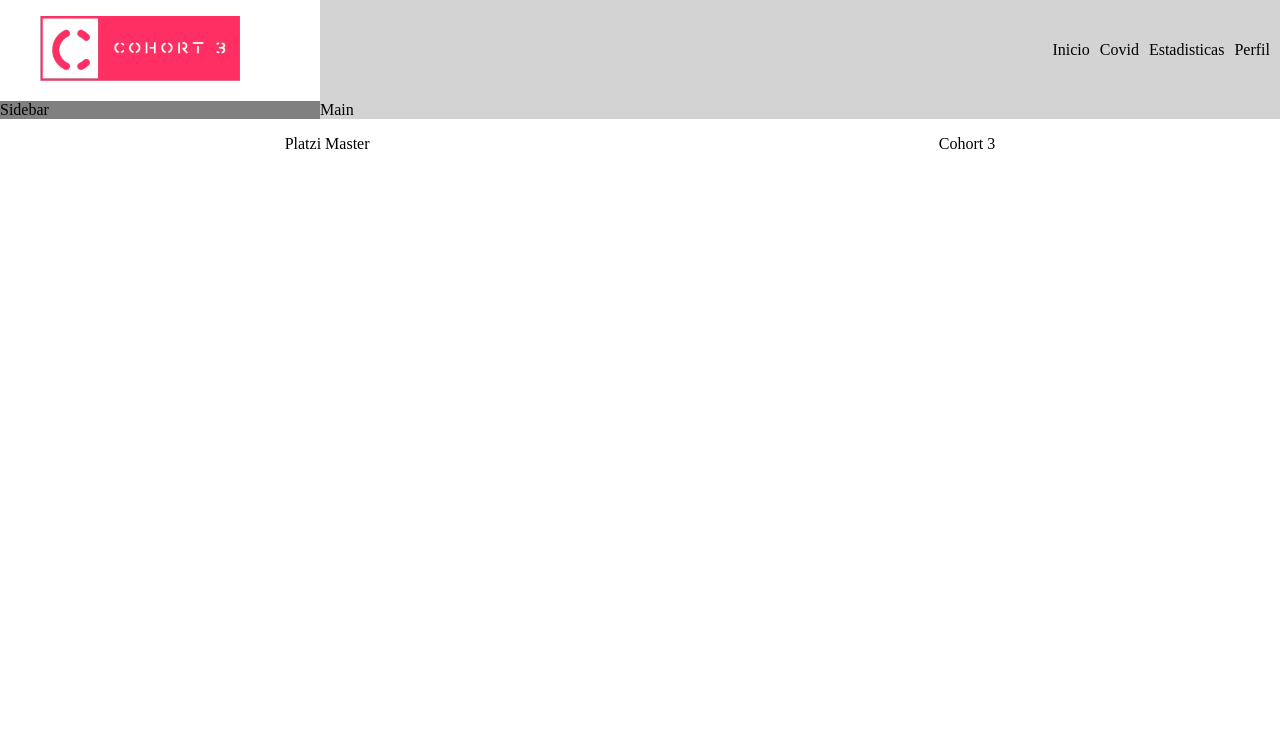
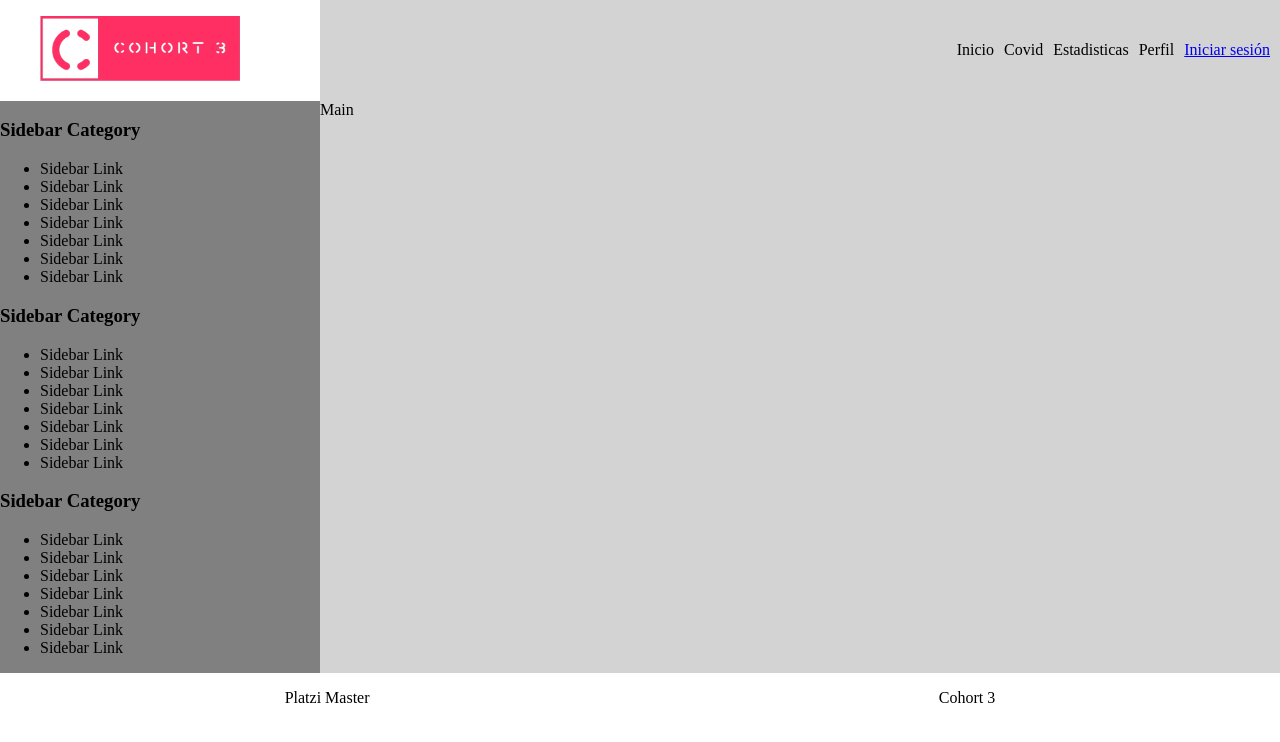
Before and after one commit to adcastiblanco/project-c3-covid, a React app: page / in a window 1280 px wide. Shown: the top 742 px of the page. Built offline with nearby package versions, Linux system fonts and the light colour scheme.

Commit message:
Adición de contenido de simulacion

```diff
--- a/src/components/Header.jsx
+++ b/src/components/Header.jsx
@@ -1,4 +1,5 @@
 import React from 'react'
+import {Link} from 'react-router-dom'
 
 import '../assets/styles/components/Header.scss'
 
@@ -15,6 +16,9 @@ const Header = () => (
                     <li className="header-menu__item">Covid</li>
                     <li className="header-menu__item">Estadisticas</li>
                     <li className="header-menu__item">Perfil</li>
+                    <li className="header-menu__item">
+                        <Link to="/login">Iniciar sesión</Link>
+                    </li>
                 </ul>
             </menu>
         </div>
--- a/src/components/Sidebar.jsx
+++ b/src/components/Sidebar.jsx
@@ -3,7 +3,40 @@ import React from 'react'
 const Sidebar = () => {
 
     return(
-        <aside className="home__sidebar">Sidebar</aside>
+        <aside className="home__sidebar">
+            <div>
+                <h3>Sidebar Category</h3>
+                <ul>
+                    <li>Sidebar Link</li>
+                    <li>Sidebar Link</li>
+                    <li>Sidebar Link</li>
+                    <li>Sidebar Link</li>
+                    <li>Sidebar Link</li>
+                    <li>Sidebar Link</li>
+                    <li>Sidebar Link</li>
+                </ul>
+                <h3>Sidebar Category</h3>
+                <ul>
+                    <li>Sidebar Link</li>
+                    <li>Sidebar Link</li>
+                    <li>Sidebar Link</li>
+                    <li>Sidebar Link</li>
+                    <li>Sidebar Link</li>
+                    <li>Sidebar Link</li>
+                    <li>Sidebar Link</li>
+                </ul>
+                <h3>Sidebar Category</h3>
+                <ul>
+                    <li>Sidebar Link</li>
+                    <li>Sidebar Link</li>
+                    <li>Sidebar Link</li>
+                    <li>Sidebar Link</li>
+                    <li>Sidebar Link</li>
+                    <li>Sidebar Link</li>
+                    <li>Sidebar Link</li>
+                </ul>
+            </div>
+        </aside>
     )
  }
 export default Sidebar
```
Also changed, not shown: 1 other file (tests, documents, lock files or other folders).
